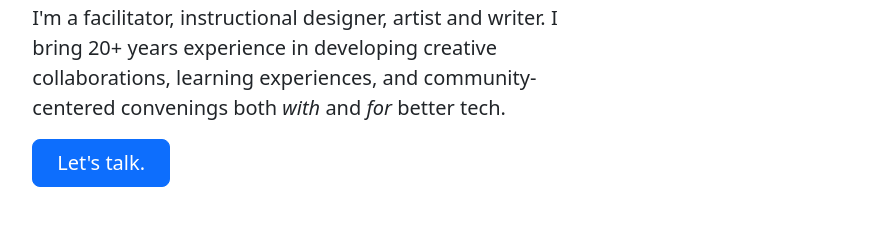
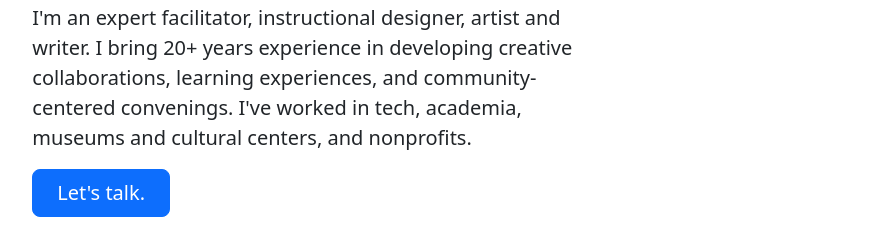
Before and after one commit to zee-em/zee-em.github.io, a plain HTML site: page index.html in a window 1280 px wide. Shown: the part 216-448 px from the top of the page, without its empty margins (197-1082 px from the left). Drawn offline with Linux system fonts and the light colour scheme.

Commit message:
Update index.html

```diff
--- a/index.html
+++ b/index.html
@@ -83,7 +83,7 @@
 
   <main>
     <h1>Hi, I'm Zannah :)</h1>
-    <p class="fs-5 col-md-8">I'm a facilitator, instructional designer, artist and writer. I bring 20+ years experience in developing creative collaborations, learning experiences, and community-centered convenings both <em>with</em> and <em>for</em> better tech.  </p>
+    <p class="fs-5 col-md-8">I'm an expert facilitator, instructional designer, artist and writer. I bring 20+ years experience in developing creative collaborations, learning experiences, and community-centered convenings. I've worked in tech, academia, museums and cultural centers, and nonprofits.  </p>
     <div class="mb-5">
       <a href="https://www.linkedin.com/in/zannahmarsh/" class="btn btn-primary btn-lg px-4"> Let's talk.</a>
     </div>
```
